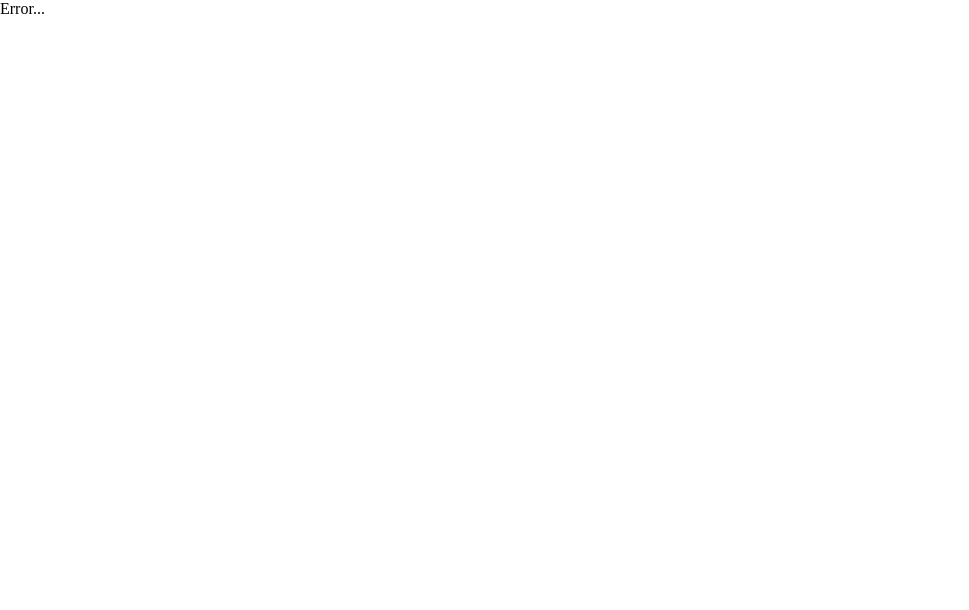
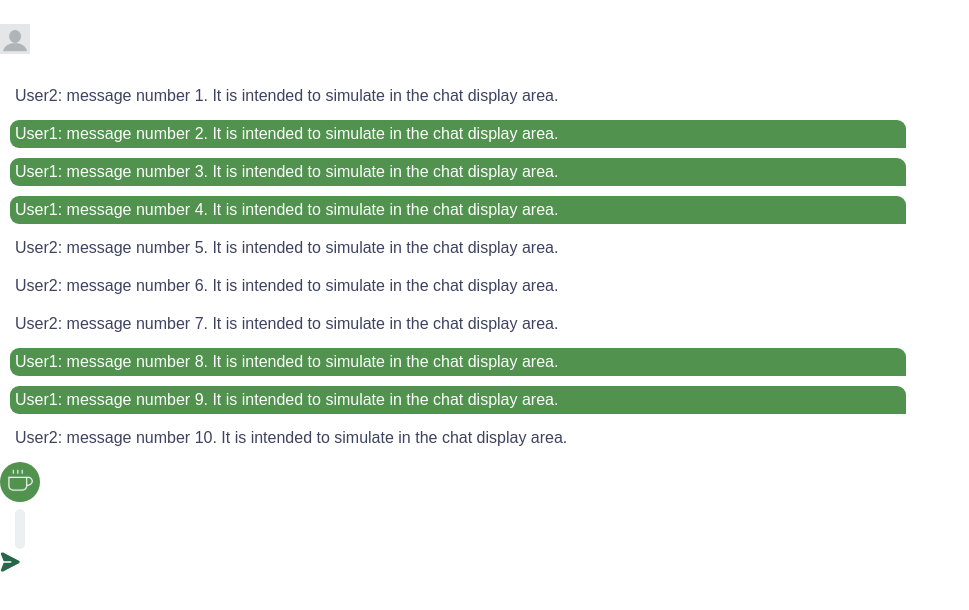
Before and after one commit to Makes-Innovation-Hub/arabrew, a React (Vite) app in the folder client/: page /chatPage in a window 1280 px wide. Before the commit this address had no page. Shown: the top 610 px of the page, without its empty margins (0-969 px from the left). Built offline with nearby package versions, Linux system fonts and the light colour scheme; a web font is replaced by a local one.

Commit message:
made changes according with pull request comments

```diff
--- a/client/src/App.css
+++ b/client/src/App.css
@@ -10,7 +10,7 @@
   margin: 0;
   padding: 0;
   font-family: "Poppins", sans-serif;
-  font-weight: 300;
+  font-weight: 500;
 }
 
 #root {
--- a/client/src/App.jsx
+++ b/client/src/App.jsx
@@ -1,8 +1,13 @@
 import { createBrowserRouter, RouterProvider } from "react-router-dom";
 import Intro from "./pages/Intro";
+import Chat from "./pages/Chat/Chat";
+import "./App.css";
+import PageLayout from "./components/PageLayout/PageLayout";
 
 const router = createBrowserRouter([
   { path: "/", element: <Intro />, errorElement: <>Error...</> },
+  { path: "/chatPage", element: <Chat /> },
+  { path: "/generalLayout", element: <PageLayout /> },
 ]);
 
 function App() {
--- a/client/src/components/Chat/Header/Header.jsx
+++ b/client/src/components/Chat/Header/Header.jsx
@@ -13,7 +13,7 @@ export default function Header() {
           style={{ width: "100%", height: "100%", objectFit: "cover" }}
         />
       </ImageWrapper>
-      <label style={{ color: "#FFFFFF", fontWeight: "800" }}>John Doe</label>
+      <label style={{ color: "#FFFFFF", fontWeight: "1000" }}>John Doe</label>
     </HeaderWrapper>
   );
 }
--- a/client/src/components/Chat/Header/HeaderStyles.jsx
+++ b/client/src/components/Chat/Header/HeaderStyles.jsx
@@ -5,7 +5,7 @@ export const HeaderWrapper = styled.div`
     display: flex;
     align-items: center;
     justify-content: flex-start;
-    padding: 0.5rem 0 0.5rem 1.2rem;
+    padding: 1.2rem 2rem 1.2rem 1.5rem;
     margin: 1rem 0;
   }
 `;
@@ -19,7 +19,7 @@ export const ImageWrapper = styled.div`
     height: 3rem;
     border-radius: 6249.938rem;
     overflow: hidden;
-    margin: 0 0.6rem;
+    margin: 0 1.5rem 0 1rem;
     background-color: #ffffff;
   }
 `;
--- a/client/src/components/Chat/InputArea/InputAreaStyles.jsx
+++ b/client/src/components/Chat/InputArea/InputAreaStyles.jsx
@@ -36,11 +36,11 @@ export const InputComponent = styled.input`
   border-radius: 43px;
   background-color: #ecf0f0;
   border: none;
-  width: 1.438rem;
-  height: 3rem;
+  width: 1rem;
+  height: 4rem;
   text-indent: 1rem;
   flex-grow: 1.5;
-  margin: 0.3rem 0.5rem;
+  margin: 0.3rem 1.5rem;
   /* flex: 2 2 10%; */
 `;
 
--- a/client/src/components/PageLayout/PageLayoutStyles.jsx
+++ b/client/src/components/PageLayout/PageLayoutStyles.jsx
@@ -44,7 +44,7 @@ export const PageTitle = styled.label`
   @media (min-width: 350px) and (max-width: 700px) {
     font-weight: 1000;
     color: #ffffff;
-    font-size: 1.125rem;
+    font-size: 2rem;
   }
 `;
 
```
